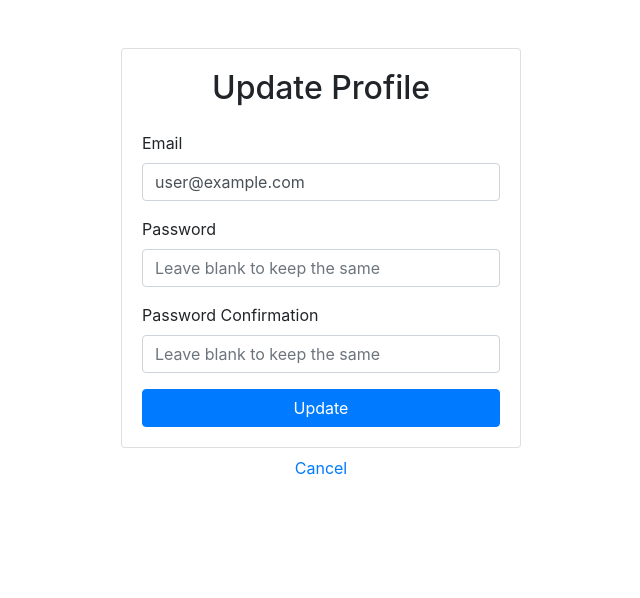
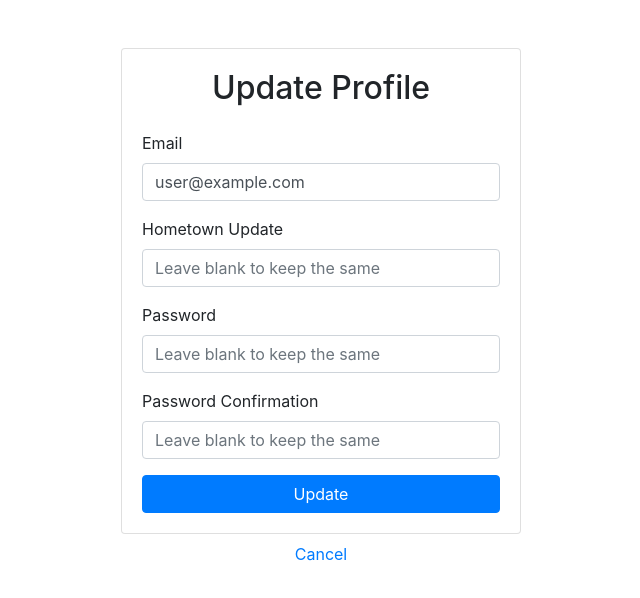
Before and after one commit to connor-giles/raincheck, a React (Create React App) app: page /update-profile in a window 1280 px wide. Shown: the top 598 px of the page, without its empty margins (319-959 px from the left). Built offline with nearby package versions, Linux system fonts and the light colour scheme; no server answers; sample sign-in values are in the browser's storage.

Commit message:
added update hometown functionality

```diff
--- a/src/components/Signup.js
+++ b/src/components/Signup.js
@@ -57,7 +57,7 @@ export default function Signup() {
                                         <Form.Label>Password Confirmation</Form.Label>
                                         <Form.Control type="password" ref={passwordConfirmRef} required />
                                     </Form.Group>
-                                    <Form.Group id="email">
+                                    <Form.Group id="hometown">
                                         <Form.Label>Hometown</Form.Label>
                                         <Form.Control type="hometown" ref={homeTownRef} required />
                                     </Form.Group>
--- a/src/components/UpdateProfile.js
+++ b/src/components/UpdateProfile.js
@@ -2,12 +2,14 @@ import React, {useRef, useState } from 'react'
 import { Card, Form, Button, Container, Alert } from 'react-bootstrap'
 import { useAuth } from '../contexts/AuthContext.js'
 import { Link, useHistory } from "react-router-dom"
+import helperFunctions from '../firebase.js'
 
 export default function UpdateProfile() {
 
     const emailRef = useRef()
     const passwordRef = useRef()
     const passwordConfirmRef = useRef()
+    const hometownRef = useRef()
     const { currentUser, updateEmail, updatePassword } = useAuth()
     const[error, setError] = useState('')
     const[loading, setLoading] = useState(false)
@@ -39,6 +41,16 @@ export default function UpdateProfile() {
             promises.push(updatePassword(passwordRef.current.value))
         }
 
+        //if a hometown was entered
+        if(hometownRef.current.value) {
+            var updateData = {
+                user: currentUser.uid,
+                homeTownUpdate: hometownRef.current.value
+            }
+
+            helperFunctions.firestoreFunctions("update_hometown", updateData)
+        }
+
         Promise.all(promises).then(() => {
             history.push('/userdashboard')
         }).catch(() => {
@@ -60,6 +72,10 @@ export default function UpdateProfile() {
                                     <Form.Group id="email">
                                         <Form.Label>Email</Form.Label>
                                         <Form.Control type="email" ref={emailRef} required defaultValue={currentUser.email} />
+                                    </Form.Group>
+                                    <Form.Group id="hometown">
+                                        <Form.Label>Hometown Update</Form.Label>
+                                        <Form.Control type="hometown" ref={hometownRef} placeholder="Leave blank to keep the same"/>
                                     </Form.Group>
                                     <Form.Group id="password">
                                         <Form.Label>Password</Form.Label>
--- a/src/components/UserDashboard.js
+++ b/src/components/UserDashboard.js
@@ -23,9 +23,9 @@ export default function UserDashboard() {
 
     }
 
-    helperFunctions.firestoreFunctions("get_user_hometown_from_profile", currentUser.uid)
+    //gets the users hometown from the database and displays it on their profile
+    helperFunctions.firestoreFunctions("get_user_hometown", currentUser.uid)
     .then((res) => {
-        //console.log(typeof res.homeTown)
         setHomeT(res.homeTown)
     })
 
--- a/src/firebase.js
+++ b/src/firebase.js
@@ -29,9 +29,14 @@ const helperFunctions = {
                 await db.collection('users').doc(data.data.user.uid).set(userInfo)
                 break;
 
-            case "get_user_hometown_from_profile":
-                const doc = await db.collection('users').doc(data).get()
-                return doc.data()
+            case "get_user_hometown":
+                const htdoc = await db.collection('users').doc(data).get()
+                return htdoc.data()
+
+            case "update_hometown":
+                const updateDoc = db.collection('users').doc(data.user)
+                await updateDoc.update({homeTown: data.homeTownUpdate});
+                break;
 
             default:
                 console.log("Function not found")
```
